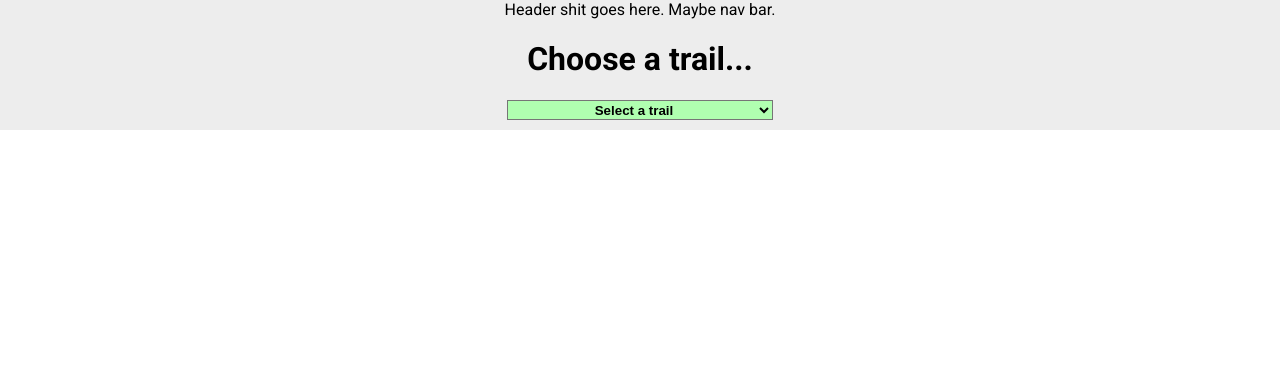
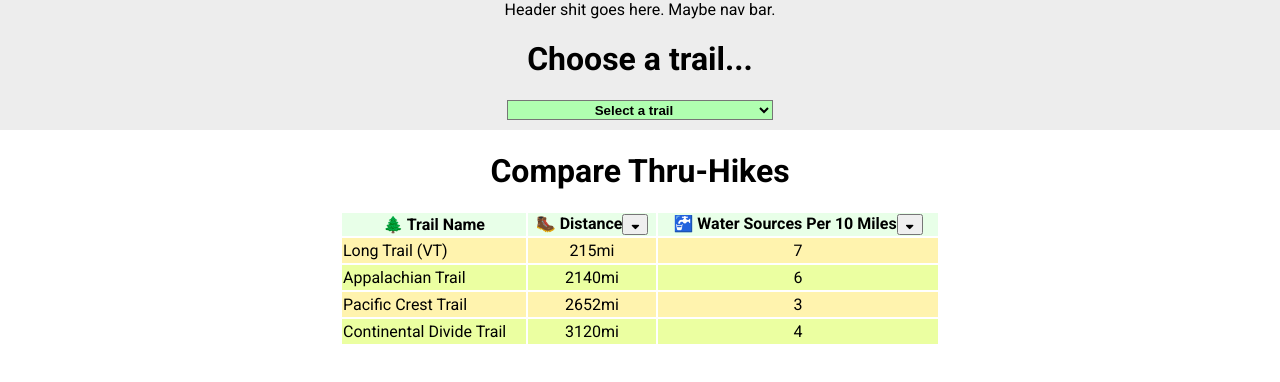
Before and after one commit to zachwhitedev/thruhikefinder, a React (Create React App) app in the folder client/: page / in a window 1280 px wide. Shown: the top 382 px of the page. Built offline with nearby package versions, Linux system fonts and the light colour scheme.

Commit message:
dropdown rendering different trails

```diff
--- a/client/src/containers/MainDashboard/MainDashboard.js
+++ b/client/src/containers/MainDashboard/MainDashboard.js
@@ -1,5 +1,6 @@
 import React, { useState, useEffect, useCallback } from 'react';
 import styles from './MainDashboard.module.css';
+import TrailTable from '../../components/TrailTable/TrailTable';
 import TrailDashboard from '../../components/TrailDashboard/TrailDashboard';
 
 function MainDashboard(props) {
@@ -16,7 +17,7 @@
         <h1>{headerTitle}</h1>
         <select onChange={trailSelect}>
           <option value='Choose a trail...' selected='selected'>Select a trail</option>
-          <option value='PCT'>Pacific Crest Trail 🏔️</option>
+          <option value='Pacific Crest Trail'>Pacific Crest Trail 🏔️</option>
           <option value='Appalachian Trail'>Appalachian Trail 🏔️</option>
           <option value='Continental Divide Trail'>
             Continental Divide Trail 🏔️
@@ -24,7 +25,8 @@
           <option value='John Muir Trail'>John Muir Trail</option>
         </select>
       </div>
-      {headerTitle == 'PCT' && <TrailDashboard />}
+      {headerTitle == 'Pacific Crest Trail' && <TrailDashboard />}
+      {headerTitle == 'Choose a trail...' && <TrailTable />}
     </div>
   );
 }
```
